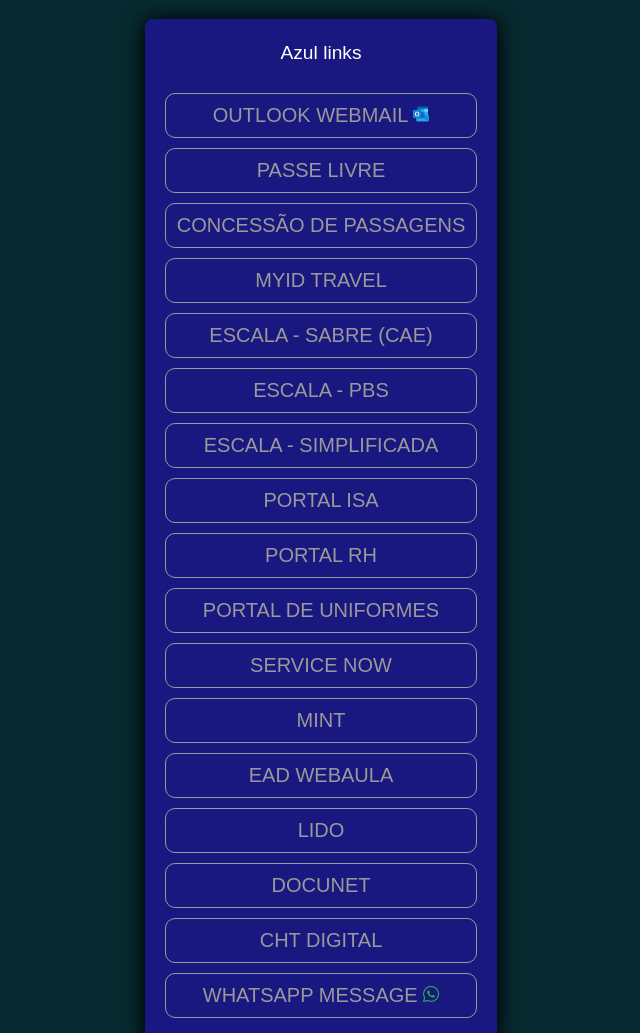
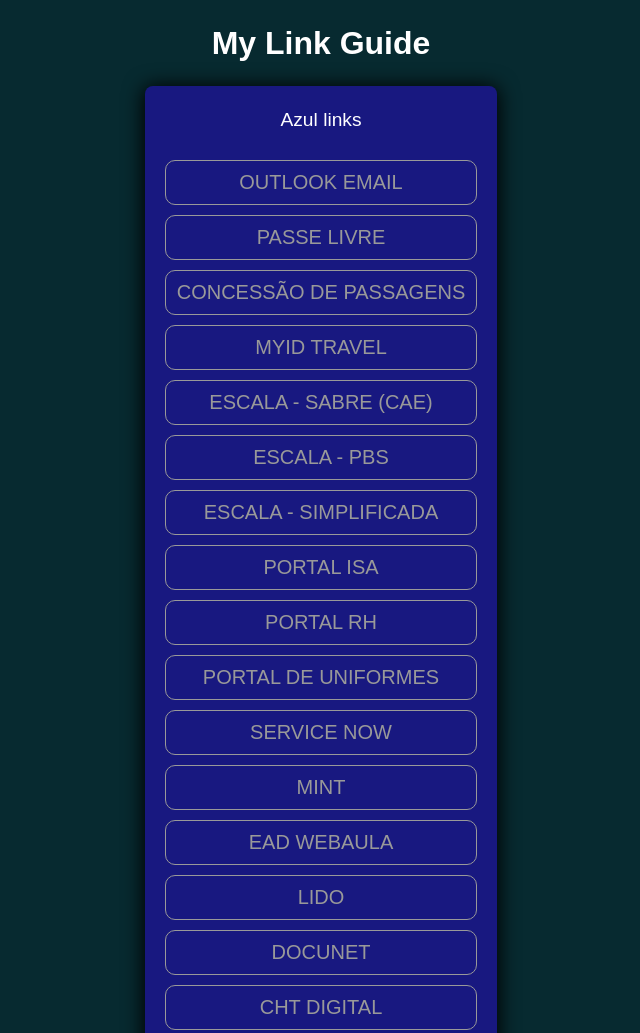
Before and after one commit to meierrene/meierswebguide, a plain HTML site: page index.html in a window 1280 px wide. Shown: the top 1033 px of the page, without its empty margins (319-959 px from the left). Drawn offline with nearby package versions, Linux system fonts and the light colour scheme.

Commit message:
new changes

```diff
--- a/index.html
+++ b/index.html
@@ -10,20 +10,17 @@
       src="https://unpkg.com/ionicons@5.5.2/dist/ionicons/ionicons.esm.js"
     ></script>
     <script defer type="module" src="script.js"></script>
-    <title>Meier's Web Guide</title>
+    <title>My Link Guide</title>
   </head>
 
   <body>
     <main>
-      <!-- <h1 class="main-title">Meier's Web Guide</h1> -->
-      <!-- <h2 class="main-title">Welcome!</h2> -->
+      <h1 class="main-title">My Link Guide</h1>
       <div class="column-container">
         <div class="column-1">
           <p class="column-1-title">Azul links</p>
           <a href="https://outlook.office.com/mail/">
-            <button class="default-btn">
-              Outlook Webmail <img src="src/img/outlook.png" alt="Outlook" />
-            </button>
+            <button class="default-btn">Outlook Email</button>
           </a>
           <a href="https://apps.voeazul.com.br/PasseLivre/">
             <button class="default-btn">Passe Livre</button>
@@ -148,7 +145,7 @@
       <input type="checkbox" class="secret-btn" />
     </main>
     <!-- <footer>
-    <span class="footer-text">
+      <span class="footer-text">
         Copyright &copy; <span class="year"></span> by
       </span>
       <a href="https://github.com/meierrene" class="author">René Meier</a>
@@ -156,8 +153,8 @@
         ><ion-icon name="logo-linkedin"></ion-icon
       ></a>
       <a href="https://www.instagram.com/renemeier.de/"
-        ><ion-icon name="logo-instagram"></ion-icon></a
-      >
+        ><ion-icon name="logo-instagram"></ion-icon
+      ></a>
     </footer> -->
   </body>
 </html>
--- a/script.js
+++ b/script.js
@@ -1,13 +1,16 @@
 const year = document.querySelector('.year');
+const column2 = document.querySelector('.column-2');
 const column3 = document.querySelector('.column-3');
 const column4 = document.querySelector('.column-4');
 const secretBtn = document.querySelector('.secret-btn');
 
 secretBtn.addEventListener('click', () => {
   if (secretBtn.checked) {
+    column2.classList.remove('hidden');
     column3.classList.remove('hidden');
     column4.classList.remove('hidden');
   } else {
+    column2.classList.add('hidden');
     column3.classList.add('hidden');
     column4.classList.add('hidden');
   }
```
